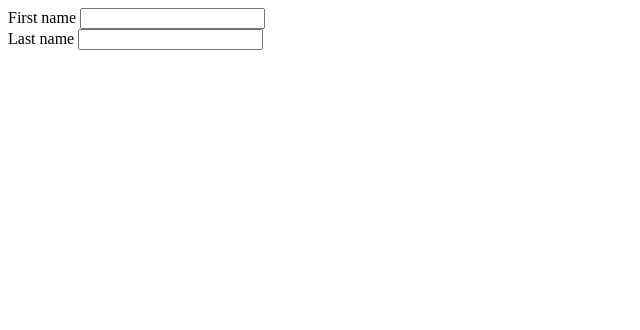
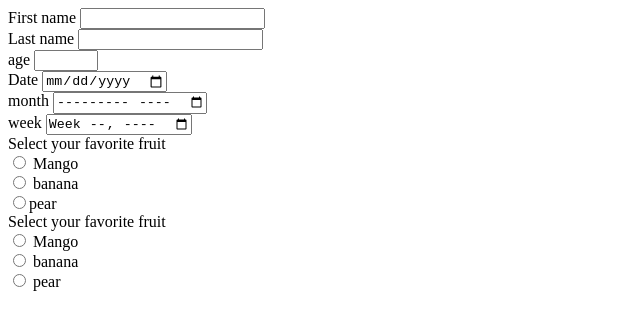
Before and after one commit to rafic98/html-css1, a plain HTML site: page form/form.html in a window 1280 px wide. Shown: the whole page, without its empty margins (0-640 px from the left). Drawn offline with Linux system fonts and the light colour scheme.

Commit message:
adding different types of input, explaining what they do plus radio button explaination, explainiing what name attribute and for attribute does, and min max attributes

```diff
--- a/form/form.html
+++ b/form/form.html
@@ -9,7 +9,7 @@
   <body>
     <form action="/" method="post">
       <div>
-        <label for="name">First name</label>
+        <label name="name" for="name">First name</label>
         <!-- to associate a label to an input element we need to use the for attribute on the label tag, the value of the for attribute is the id of the input element -->
         <!-- a label element is used to display a textual caption for a form element, not only it associates visually with the controled element, but also programmatically, this means it can also be used to activate the controlled element, screen readers also use the label element-->
         <input id="name" type="text" />
@@ -18,7 +18,46 @@
       </div>
       <div>
         <label for="last_name">Last name</label>
-        <input id="last_name" type="text" />
+        <input name="lastname" id="last_name" type="text" />
+        <!-- The name attribute is used to reference elements in a JavaScript, or to reference form data after a form is submitted. -->
+      </div>
+      <div>
+        <label for="number">age</label>
+        <input type="number" name="age" id="age" min="4" max="170" />
+        <!-- the min and max attributes are used to create an upper and lower limit for input -->
+      </div>
+      <div>
+        <label for="date">Date</label>
+        <input type="date" name="date" id="date" />
+      </div>
+      <div>
+        <label for="month">month</label>
+        <input type="month" name="month" id="month" />
+      </div>
+      <div>
+        <label for="week">week</label>
+        <input type="week" name="week" id="week" />
+      </div>
+      <div>
+        <label>Select your favorite fruit</label>
+        <br />
+        <input type="radio" name="mango" id="mango" /> Mango
+        <br />
+        <input type="radio" name="banana" id="banana" /> banana
+        <br />
+        <input type="radio" name="pear" id="pear" />pear
+        <!-- radio buttons are used so that users can select one option -->
+        <br />
+        <!-- to make sure that the user can select one of the options, make sure that the value og the name atribute of the radio button is the same, look bellow -->
+        <label>Select your favorite fruit</label>
+        <br />
+        <input type="radio" name="fruit" id="mango" /> Mango
+        <br />
+        <input type="radio" name="fruit" id="banana" /> banana
+        <br />
+        <input type="radio" name="fruit" id="pear" />
+        pear
+        <br />
       </div>
     </form>
     <!-- for the action atrubute, a url should be passed where the data should be sent -->
```
